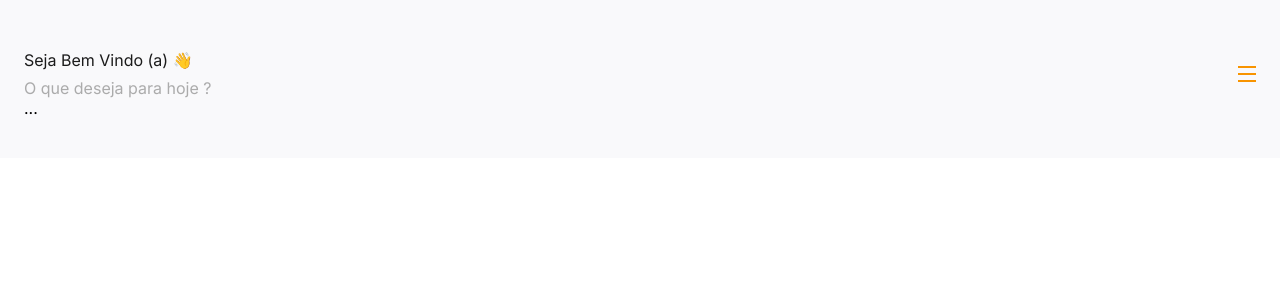
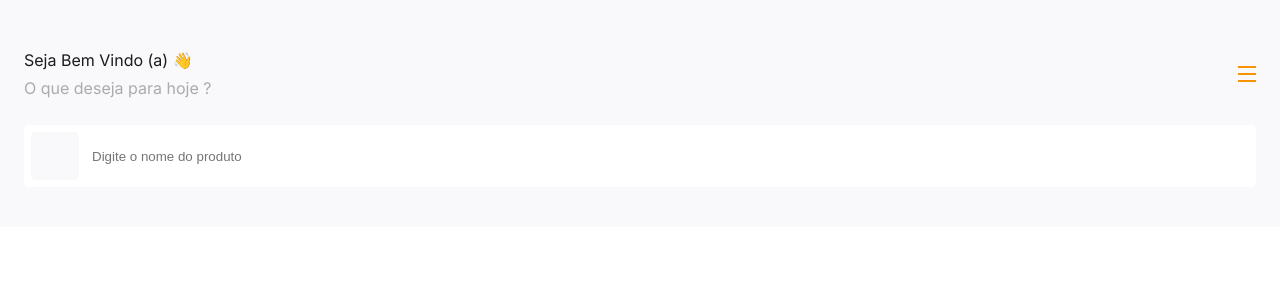
Before and after one commit to ItaloCobains/deliveryb7, a Next.js app: page /1 in a window 1280 px wide. Shown: the top 300 px of the page. Built offline with nearby package versions, Linux system fonts and the light colour scheme.

Commit message:
terminando header

```diff
--- /dev/null
+++ b/components/SearchInput/index.tsx
@@ -0,0 +1,40 @@
+import { useState } from "react";
+import styles from "./styles.module.css";
+
+type Props = {
+    mainColor: string;
+    onSearch: (searchValue: string) => void;
+};
+
+export const SearchInput = ({ mainColor, onSearch }: Props) => {
+    const [focused, setFocused] = useState(false);
+    const [searchValue, setSearchValue] = useState("");
+
+    const handleKeyUp = (event: React.KeyboardEvent<HTMLInputElement>) => {
+        if (event.code === "Enter") {
+            onSearch(searchValue);
+        }
+    };
+
+    return (
+        <div
+            className={styles.container}
+            style={{ borderColor: focused ? mainColor : "#FFF" }}
+        >
+            <div
+                className={styles.button}
+                onClick={() => onSearch(searchValue)}
+            ></div>
+            <input
+                type="text"
+                className={styles.input}
+                placeholder="Digite o nome do produto"
+                onFocus={() => setFocused(true)}
+                onBlur={() => setFocused(false)}
+                onKeyUp={handleKeyUp}
+                value={searchValue}
+                onChange={(e) => setSearchValue(e.target.value)}
+            />
+        </div>
+    );
+};
--- /dev/null
+++ b/components/SearchInput/styles.module.css
@@ -0,0 +1,24 @@
+.container {
+    background-color: #fff;
+    display: flex;
+    padding: 6px;
+    border-radius: 5px;
+    border: 1px solid #fff;
+}
+
+.button {
+    background-color: #f9f9fb;
+    width: 48px;
+    height: 48px;
+    border-radius: 5px;
+}
+
+.input {
+    border: 0;
+    outline: 0;
+    flex: 1;
+    height: 48px;
+    font-weight: 400;
+    font-style: 16px;
+    margin-left: 13px;
+}
--- a/pages/[tenant]/index.tsx
+++ b/pages/[tenant]/index.tsx
@@ -1,6 +1,11 @@
+import { SearchInput } from "../../components/SearchInput";
 import styles from "./../../styles/Home.module.css";
 
 const Home = () => {
+    const handleSearch = (searchValue: string) => [
+        console.log(`Voçe esta buscando por: ${searchValue}`),
+    ];
+
     return (
         <div className={styles.container}>
             <header className={styles.header}>
@@ -22,7 +27,7 @@
                     </div>
                 </div>
                 <div className={styles.headerBottom}>
-                    ...
+                    <SearchInput mainColor="#fb9400" onSearch={handleSearch} />
                 </div>
             </header>
         </div>
--- a/styles/Home.module.css
+++ b/styles/Home.module.css
@@ -11,6 +11,7 @@
     display: flex;
     justify-content: space-between;
     align-items: center;
+    margin-bottom: 27px;
 }
 
 .headerTopLeft {
```
Also changed, not shown: pages/index.tsx (+1 -83 lines).
